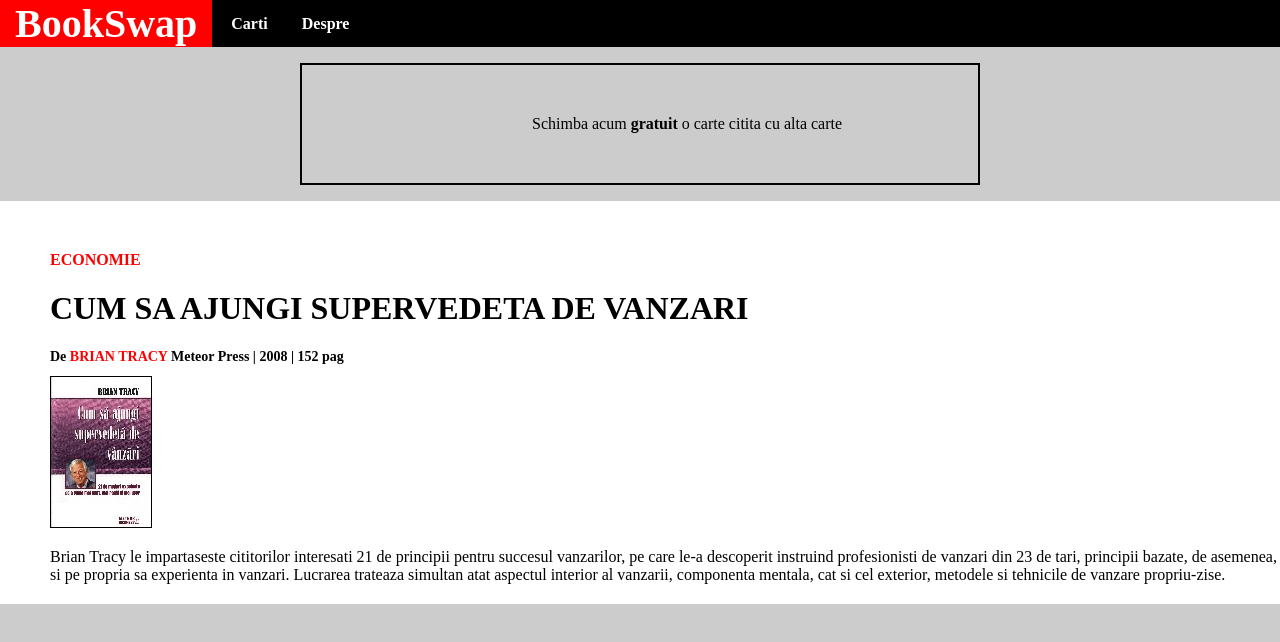
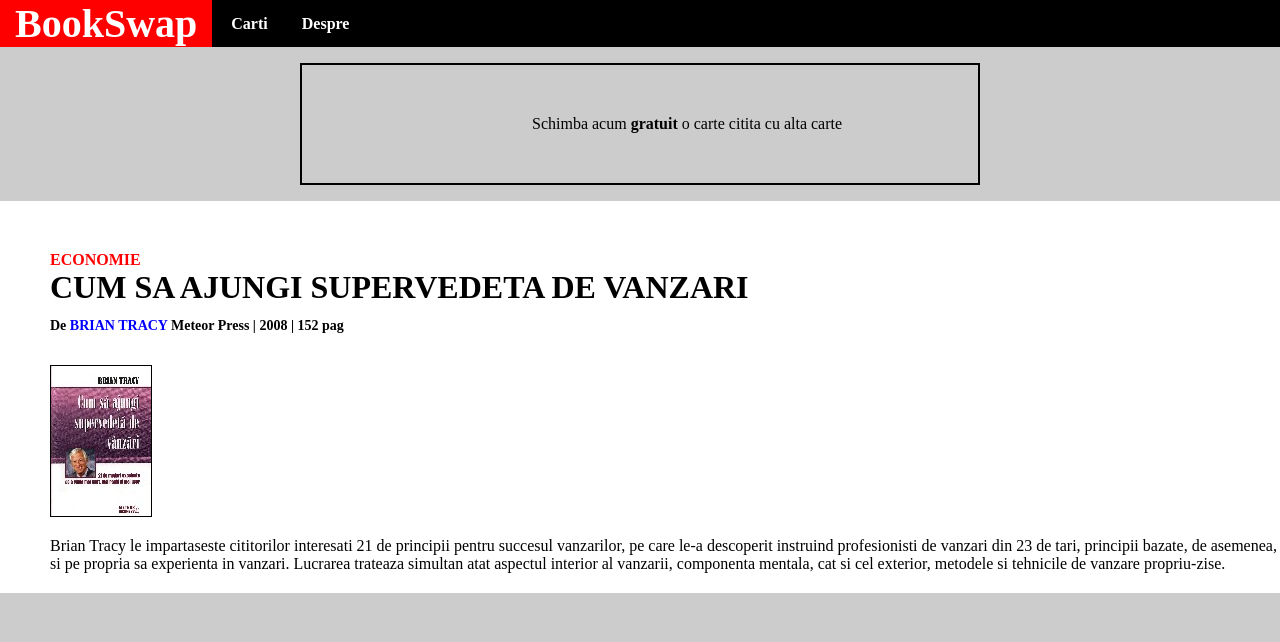
Before and after one commit to anca-o/bookswap-tutorial, a plain HTML site: page index.html in a window 1280 px wide. Drawn offline with nearby package versions, Linux system fonts and the light colour scheme.

Commit message:
spacing corrections

```diff
--- a/style.css
+++ b/style.css
@@ -47,15 +47,20 @@ body {
 .article span {
   color: red;
   text-transform: uppercase;
+  margin: 0px;
+  padding: 0px;
 }
 .article h1 {
   text-transform: uppercase;
+  margin: 0px;
+  padding: 0px;
 }
 .article h2 {
   font-size: 14px;
+  padding-bottom: 20px;
 }
 .article h2 span {
-  color: red;
+  color: blue;
 }
 .article img {
   border: 1px;
```
